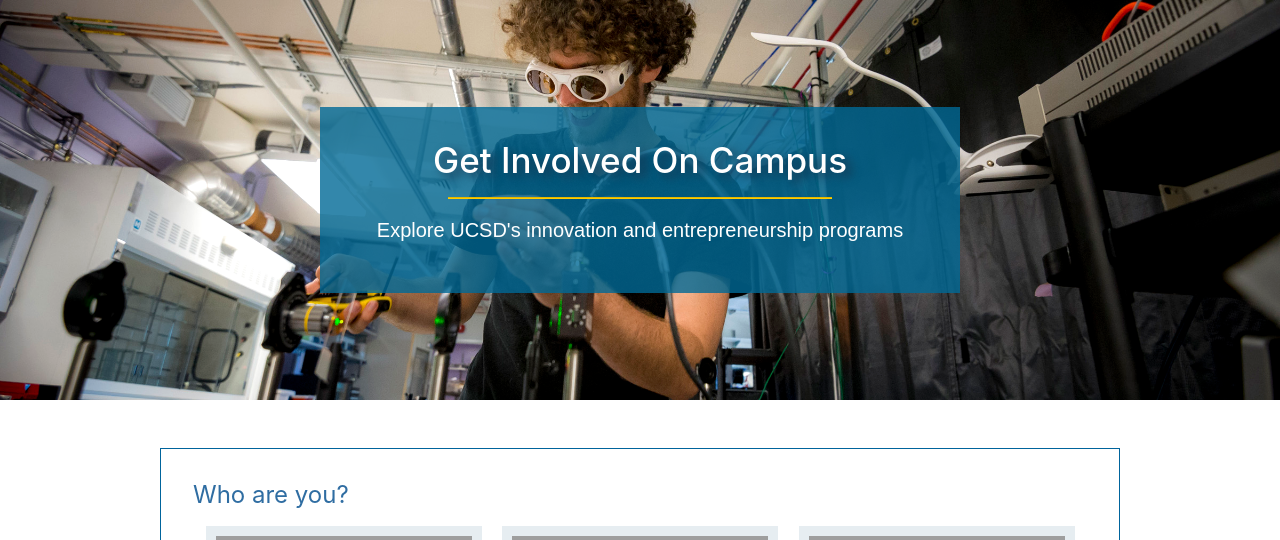
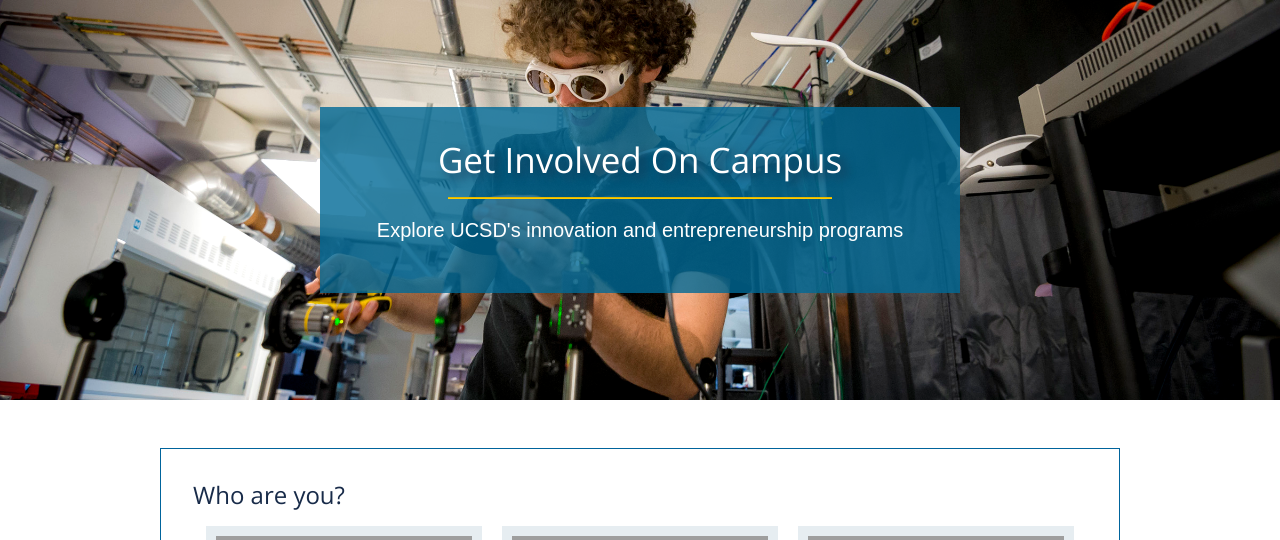
Before and after one commit to DanieleHuang/Innovation-WordPress, a PHP site: page /frontpage.html in a window 1280 px wide. Shown: the top 540 px of the page. Run offline with PHP 8.4, Linux system fonts and the light colour scheme; some libraries are stand-ins or nearby versions; grey boxes are pictures that could not be loaded.

Commit message:
font + color changes

```diff
--- a/frontpage.css
+++ b/frontpage.css
@@ -1,4 +1,6 @@
-
+body{
+	font-family: 'Open Sans', sans-serif;
+}
 .message {
 	padding: 2rem;
 	background-color: #162A47;
@@ -103,7 +105,7 @@
 }
 
 h4.ident-user{
-	color: #2f6da2;
+	color: #182B49;
 	font-weight: normal;
 }
 
@@ -245,7 +247,8 @@
 
 .overlay{
 	position:absolute;
-  background-color: rgba(0, 106, 150, 0.9);
+  /*background-color: rgba(0, 106, 150, 0.9);*/
+	background-color: rgba(24, 43, 73, 0.9);
   transition: .5s ease;
   text-align: center;
   padding: 1vh;
--- a/frontpage.html
+++ b/frontpage.html
@@ -13,6 +13,7 @@
     <script src="https://ajax.googleapis.com/ajax/libs/jquery/3.3.1/jquery.min.js"></script>
 
     <!-- FONTS -->
+    <link href="https://fonts.googleapis.com/css?family=Open+Sans" rel="stylesheet">
 </head>
 
 <body>
```
Also changed, not shown: resource.html (added, +23 -0 lines).
